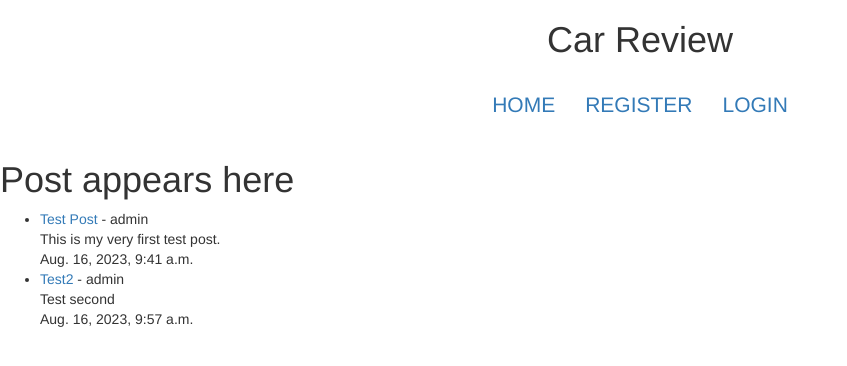
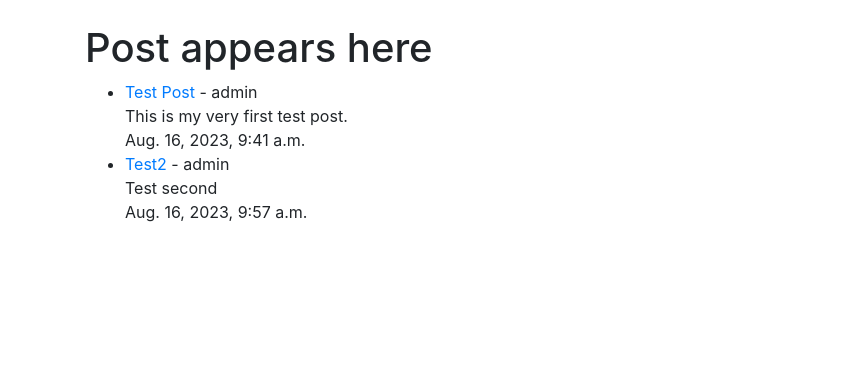
Before and after one commit to CliveC99/car-rating, a Django app: page / in a window 1280 px wide. Shown: the top 366 px of the page, without its empty margins (0-847 px from the left). Run offline with Django 4.2, Linux system fonts and the light colour scheme; data comes from the database, SQL or seed files in the repository; some libraries are stand-ins or nearby versions.

Commit message:
Add bootstrap template to the website

```diff
--- /dev/null
+++ b/templates/base.html
@@ -0,0 +1,34 @@
+<!doctype html>
+<html lang="en">
+  <head>
+    <!-- Required meta tags -->
+    <meta charset="utf-8">
+    <meta name="viewport" content="width=device-width, initial-scale=1, shrink-to-fit=no">
+
+    <!-- Bootstrap CSS -->
+    <link rel="stylesheet" href="https://cdn.jsdelivr.net/npm/bootstrap@4.6.2/dist/css/bootstrap.min.css" integrity="sha384-xOolHFLEh07PJGoPkLv1IbcEPTNtaed2xpHsD9ESMhqIYd0nLMwNLD69Npy4HI+N" crossorigin="anonymous">
+
+    <title>Hello, world!</title>
+  </head>
+  <body>
+    <br/>
+    <div class="container">
+    {% block content %}
+
+    {% endblock %}
+    </div>
+
+    <!-- Optional JavaScript; choose one of the two! -->
+
+    <!-- Option 1: jQuery and Bootstrap Bundle (includes Popper) -->
+    <script src="https://cdn.jsdelivr.net/npm/jquery@3.5.1/dist/jquery.slim.min.js" integrity="sha384-DfXdz2htPH0lsSSs5nCTpuj/zy4C+OGpamoFVy38MVBnE+IbbVYUew+OrCXaRkfj" crossorigin="anonymous"></script>
+    <script src="https://cdn.jsdelivr.net/npm/bootstrap@4.6.2/dist/js/bootstrap.bundle.min.js" integrity="sha384-Fy6S3B9q64WdZWQUiU+q4/2Lc9npb8tCaSX9FK7E8HnRr0Jz8D6OP9dO5Vg3Q9ct" crossorigin="anonymous"></script>
+
+    <!-- Option 2: Separate Popper and Bootstrap JS -->
+    <!--
+    <script src="https://cdn.jsdelivr.net/npm/jquery@3.5.1/dist/jquery.slim.min.js" integrity="sha384-DfXdz2htPH0lsSSs5nCTpuj/zy4C+OGpamoFVy38MVBnE+IbbVYUew+OrCXaRkfj" crossorigin="anonymous"></script>
+    <script src="https://cdn.jsdelivr.net/npm/popper.js@1.16.1/dist/umd/popper.min.js" integrity="sha384-9/reFTGAW83EW2RDu2S0VKaIzap3H66lZH81PoYlFhbGU+6BZp6G7niu735Sk7lN" crossorigin="anonymous"></script>
+    <script src="https://cdn.jsdelivr.net/npm/bootstrap@4.6.2/dist/js/bootstrap.min.js" integrity="sha384-+sLIOodYLS7CIrQpBjl+C7nPvqq+FbNUBDunl/OZv93DB7Ln/533i8e/mZXLi/P+" crossorigin="anonymous"></script>
+    -->
+  </body>
+</html>
--- a/templates/index.html
+++ b/templates/index.html
@@ -1,4 +1,5 @@
-{% load static %}
+{% extends 'base.html' %}
+
 <!DOCTYPE html>
 <html lang="en">
 
@@ -6,28 +7,11 @@
     <meta charset="UTF-8">
     <meta name="viewport" content="width=device-width, initial-scale=1.0">
     <link rel="stylesheet" href="https://maxcdn.bootstrapcdn.com/bootstrap/3.4.1/css/bootstrap.min.css">
-    <link rel="stylesheet" href="{% static 'css/style.css' %}">
     <title>Car Reviews</title>
 </head>
 
 <body>
-    <header>
-        <!-- LOGO + NAV LINKS -->
-        <nav>
-            <h1 class="text-center text">Car Review</h1>
-            <ul class="nav">
-                <li>
-                    <a href="{% url 'home' %}">Home</a>
-                </li>
-                <li>
-                    <a href="">Register</a>
-                </li>
-                <li>
-                    <a href="">Login</a>
-                </li>
-            </ul>
-        </nav>
-    </header>
+    {% block content %}
 
     <h1>Post appears here</h1>
     <ul>
@@ -36,6 +20,8 @@
     {% endfor %}
     </ul>
 
+    {% endblock %}
+
 </body>
 
 </html>
```
Also changed, not shown: templates/post_details.html (+7 -1 lines).
